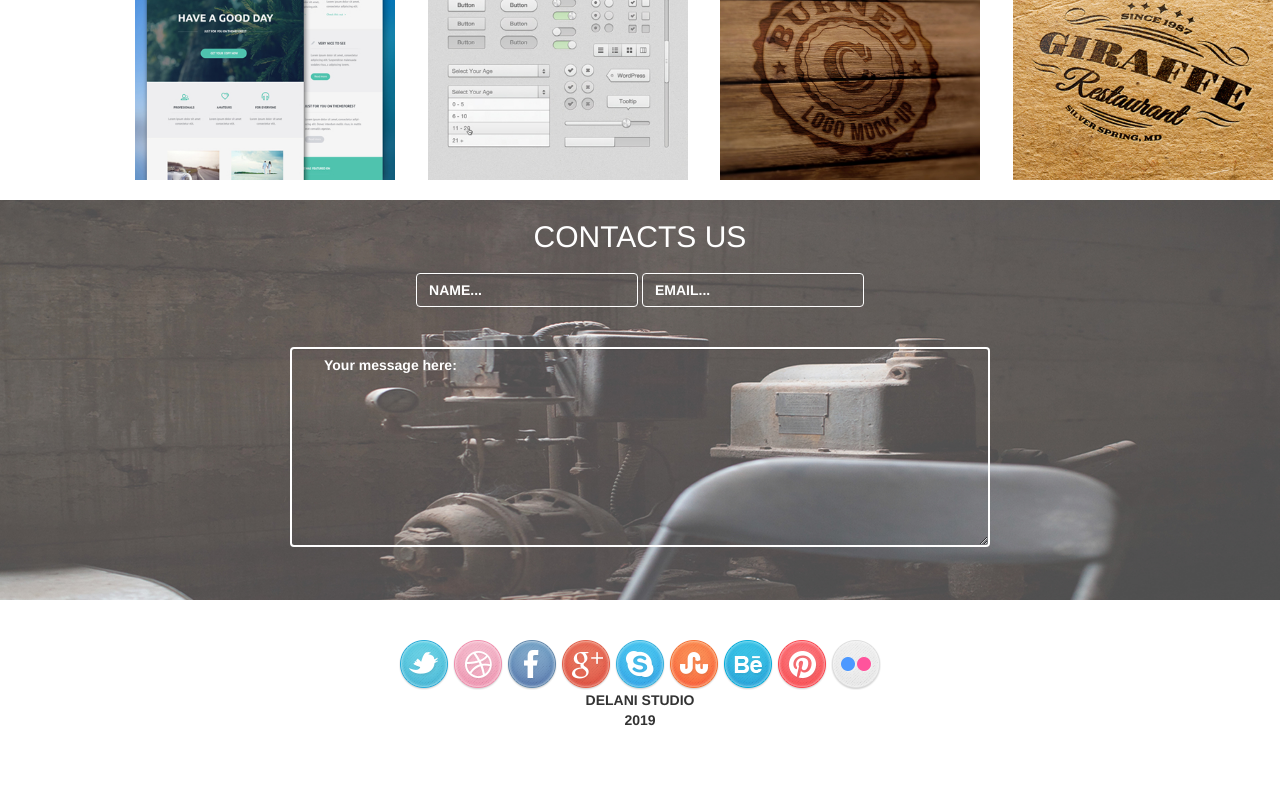
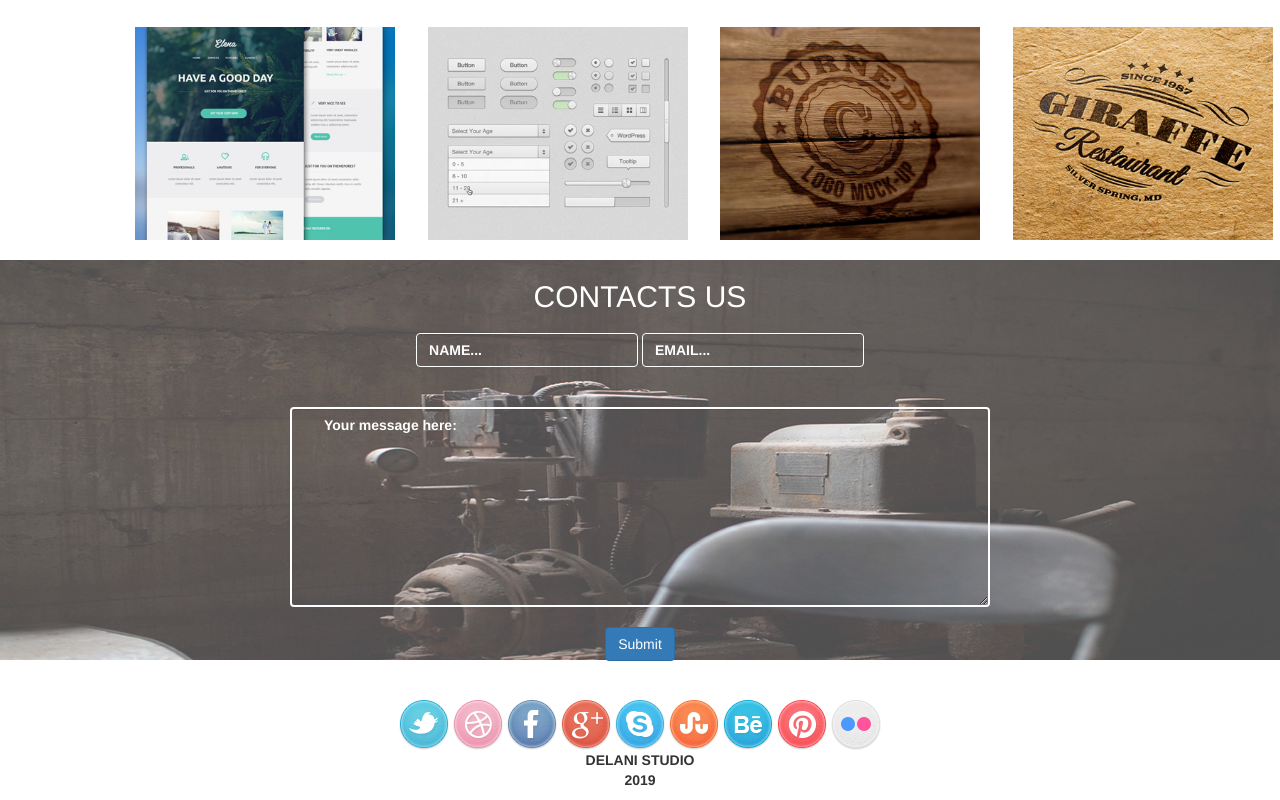
Before and after one commit to Franklin-Kimatu/DELANI-STUDIO, a plain HTML site: page index.html in a window 1280 px wide. Shown: the part 1956-2756 px from the top of the page. Before the commit the page ends 2696 px from the top, so only its background shows below. Drawn offline with nearby package versions, Linux system fonts and the light colour scheme.

Commit message:
This commit will add the submit button

```diff
--- a/index.html
+++ b/index.html
@@ -22,9 +22,9 @@
         <img src="../images/mouse_click.png">
     </div>
     <div class="two">
-        <h2><strong>ABOUT US</strong></h2>
-        <p>When you work with us, you are part of a team committed collaborators. All asepcs of our software development
-            process are intergrated,interactive<br> and agile<br>Our approch inifies design,development and produc
+        <h2><strong>ABOUT US</strong></h2><br>
+        <p>When you work with us, you are part of a team committed collaborators. <br>All asepcs of our software development
+            process are intergrated,interactive<br> and agile<br><br>Our approch inifies design,development and produc
             management to create exceptional products.<br> We start each project by understanding your business goals,
             the user's needs and the product requiremtns<br>Then we help translate them into effective and elegant
             solutions</p>
@@ -131,7 +131,10 @@
             </div><br><br><br>
             <div class="form-group">
                 <textarea class="form-control" rows="5" id="comment" placeholder="Your message here:"></textarea>
-            </div>
+            </div><br><br>
+            <div class="form-group">
+                <button type="submit" id="submit" class="btn btn-primary">Submit</button>
+            </div><br>
         </form>
     </div>
     <div class="footer"><br><br>
```
